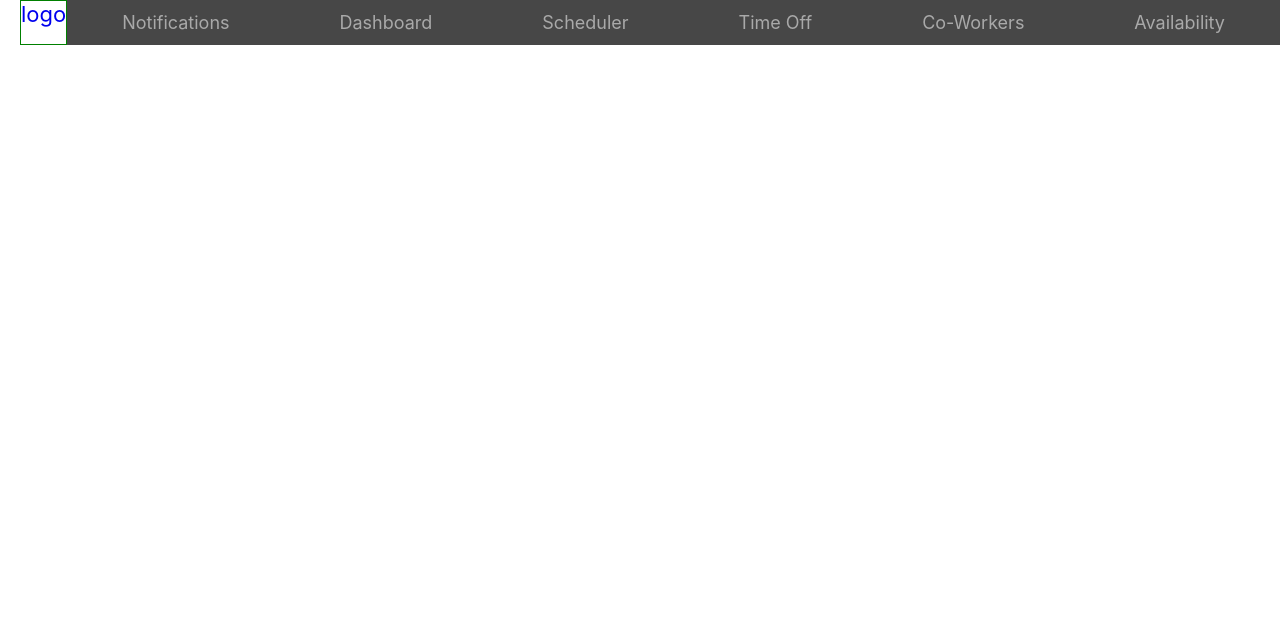
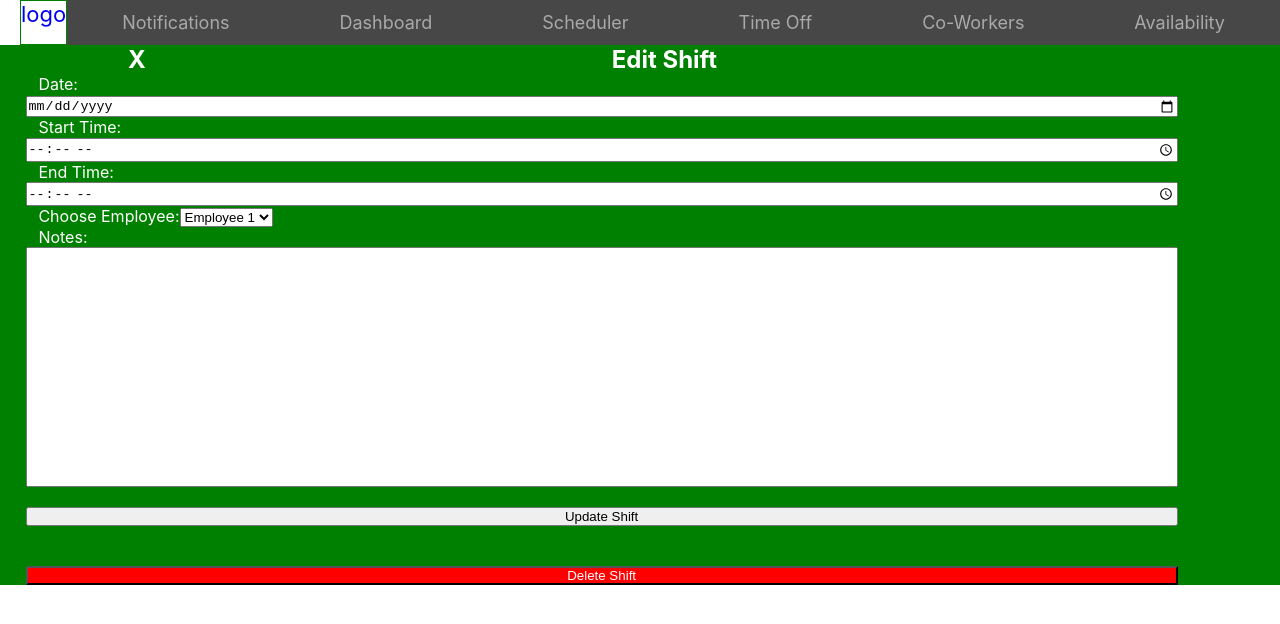
Before and after one commit to ben-davenport/Schedule-Wizard, a React (Create React App) app: page /u/admin/editshift in a window 1280 px wide. Shown: the top 624 px of the page. Built offline with nearby package versions, Linux system fonts and the light colour scheme.

Commit message:
updated admin pages. hi mitchell

```diff
--- a/src/App.js
+++ b/src/App.js
@@ -8,6 +8,7 @@ import Employees from './pages/Employees';
 import Availability from './pages/TimeOff/Availability';
 import AvailabilityPref from './pages/TimeOff/AvailabilityPref';
 import Addshifts from './pages/Admin/Addshifts';
+import EditShift from './pages/Admin/EditShift';
 import Signup from './pages/Home/Signup';
 import TimeOff from './pages/TimeOff/SingleTO';
 import MySchedule from './pages/MySchedule';
@@ -34,6 +35,7 @@ class App extends React.Component{
             <Route exact path="/u/availability" component={Availability}/>
             <Route path="/u/availabilitypreference" component={AvailabilityPref}/>
             <Route path="/u/admin/newshift" component={Addshifts}/>
+            <Route path='/u/admin/editshift' component={EditShift} />
             <Route path="/register" component={Signup}/>
             <Route path="/u/timeoff" component={TimeOff}/>
             <Route path="/u/myschedule" component={MySchedule}/>
--- a/src/pages/Admin/AddEmployee.css
+++ b/src/pages/Admin/AddEmployee.css
@@ -0,0 +1,12 @@
+.title{
+    display: flex;
+    justify-content: space-between;
+}
+.titleName{
+    display: flex;
+    justify-content: center;
+    width: 100vw;
+}
+.exit{
+    width: 5vw;
+}
--- a/src/pages/Admin/AddEmployee.js
+++ b/src/pages/Admin/AddEmployee.js
@@ -13,8 +13,8 @@ class AddEmployee extends React.Component{
     render(){
         return(<div>
             <div className="title">
-                <div>X</div>
-                <div>Add Employee</div>
+                <div className="exit">X</div>
+                <div className="titleName">Add Employee</div>
             </div>
             <form>
                     <label for="firstName">First Name:</label>
--- a/src/pages/Admin/Addshift.css
+++ b/src/pages/Admin/Addshift.css
@@ -0,0 +1,19 @@
+.title{
+    display: flex;
+    justify-content: space-between;
+}
+.titleName{
+    display: flex;
+    justify-content: center;
+    width: 100vw;
+}
+.newShiftDetails{
+    background-color: red;
+
+}
+.exit{
+    width: 5vw;
+}
+.theLabels{
+    border: 1px solid red;
+}
--- a/src/pages/Admin/Addshifts.js
+++ b/src/pages/Admin/Addshifts.js
@@ -13,21 +13,32 @@ class Addshifts extends React.Component{
     render(){
         return(
         <div>
-            <header>
-                <div>Add Shift</div>
-                <div>X</div>
+            <header className="title">
+                <div className="exit">X</div>
+                <div className="titleName">Add Shift</div>
             </header>
-            {/* form?? */}
-            <div className="details">
-                <div>Day, Date</div>
-                <div>Time</div>
-                <div>Employees:
-                    <ul>
-                        <li>Employee 1</li>
-                    </ul>
+            <form className="newShiftDetails">
+                <div className="newShiftDate">
+                    <label className="theLabels" for="shiftDate">Date: </label> <br />
+                    <input type="date" id="shiftDate" name="shiftDate" />
                 </div>
-                <p>Add Note</p>
-            </div>
+                <div>
+                    <label className="theLabels" for="startTime">Start Time:</label> <br />
+                        <input type="time" id="startTime" name="startTime" /> <br />
+                    <label className="theLabels" for="endTime">End Time:</label> <br />
+                        <input type="time" id="endTime" name="endTime" />
+                </div>
+                <div>
+                    <label for="employeeList">Choose Employee:</label>
+                    <select id="employeeList" name="employeeList">
+                        <option> Employee 1</option>
+                        <option> Employee 2</option>
+                    </select>
+                </div>
+                <label for="shiftNotes">Notes:</label>
+                <input type="text" id="notes" name="shiftNotes" />
+                <input type="submit"/>
+            </form>
         </div>
         )}
 }
--- a/src/pages/Admin/EditShift.css
+++ b/src/pages/Admin/EditShift.css
@@ -0,0 +1,4 @@
+#delete{
+    color:white;
+    background-color: red;
+}
--- a/src/pages/Admin/EditShift.js
+++ b/src/pages/Admin/EditShift.js
@@ -7,23 +7,44 @@ class EditShift extends React.Component{
         this.state = {
 
         }
-    }
+    };
 
     render(){
         return(
         <div>
-            <div className="header">
-                <div>X</div>
-                <div>Shift details</div>
-                <div>Save</div>
-            </div>
-            <div className="details">
-                <div>Date</div>
-                <div>Time</div>
-                <div>Employee Change</div>
-            </div>
-            <button>Delete</button>
-        </div>)
-    }
-}
+            <header className="title">
+                <div className="exit">X</div>
+                <div className="titleName">Edit Shift</div>
+            </header>
+            <form className="newShiftDetails">
+                <div className="newShiftDate">
+                    <label className="theLabels" for="updateDate">Date: </label> <br />
+                    <input type="date" id="updateDate" name="updateDate" />
+                </div>
+                <div>
+                    <label className="theLabels" for="editStart">Start Time:</label> <br />
+                        <input type="time" id="editStart" name="editStart" /> <br />
+                    <label className="theLabels" for="editEnd">End Time:</label> <br />
+                        <input type="time" id="editEnd" name="editEnd" />
+                </div>
+                <div>
+                    <label for="editEmployee">Choose Employee:</label>
+                    <select id="editEmployee" name="editEmployee">
+                        <option> Employee 1</option>
+                        <option> Employee 2</option>
+                    </select>
+                </div>
+                <label for="editNotes">Notes:</label>
+                <input type="text" id="notes" name="editNotes" />
+                    <br />
+                <input type="button" value="Update Shift"/>
+                    <br />
+                    <br />
+                <input type="button" value="Delete Shift" id="delete"/>
+            </form>
+        </div>
+        )};
+        };
+
+
 export default EditShift;
--- a/src/pages/Dashboard.css
+++ b/src/pages/Dashboard.css
@@ -0,0 +1,10 @@
+.nextShift{
+    padding-left: 3%;
+    padding-right: 5%;
+    border-bottom: 1px solid gray;
+};
+.firstShift{
+    list-style: none;
+    padding-left: 3%;
+    padding-right: 5%;
+background-color: green;};
--- a/src/pages/Dashboard.js
+++ b/src/pages/Dashboard.js
@@ -14,19 +14,20 @@ class Dashboard extends React.Component{
 
     render(){
         return(
-        <div>
+        <div className="frame">
             <div className="nextShift">
-                <ul>
-                    <li id="day"></li>
-                    <li id="startTime"></li>
-                    <li id="endTime"></li>
+                <ul>Next Shift
+                    <li id="day">Day, Date</li>
+                    <li id="startTime">Start Time</li>
+                    <li id="endTime">End Time</li>
                 </ul>
             </div>
             <div className="todaySchedule">
+                <p>Scheduled Today</p>
                 <ul className="firstShift">
-                    <li id="name"></li>
-                    <li id="start"></li>
-                    <li id="end"></li>
+                    <li id="name">Belatrix</li>
+                    <li id="start">11:30</li>
+                    <li id="end">2:30</li>
                 </ul>
             </div>
         </div>)
--- a/src/pages/Home/Signup.js
+++ b/src/pages/Home/Signup.js
@@ -10,15 +10,24 @@ class Signup extends React.Component{
     render(){
         return(
         <div>
+            <header className="title">Register<br/></header>
             <form>
+                    <br />
                     <label for="firstName">First Name:</label>
                     <input type="text" id="firstName" name="firstName"></input>
-                    <label for="lastName">Last name:</label>
+                    <br />
+                    <label for="lastName">Last Name:</label>
                     <input type="text" id="lastName" name="lastName"></input>
+                    <br />
+                    <label for="company">Company Name:</label>
+                    <input type="text" id="company" name="company"></input>
+                    <br />
                     <label for="email">Email Address:</label>
                     <input type="email" id="email" name="email"></input>
+                    <br />
                     <label for="password">Password:</label>
                     <input type="password" id="password" name="password"></input>
+                    <br />
                     <label for="confirmPassword">Confirm Password:</label>
                     <input type="password" id="confirmPassword" name="confirmPassword"></input>
                     <br />
```
